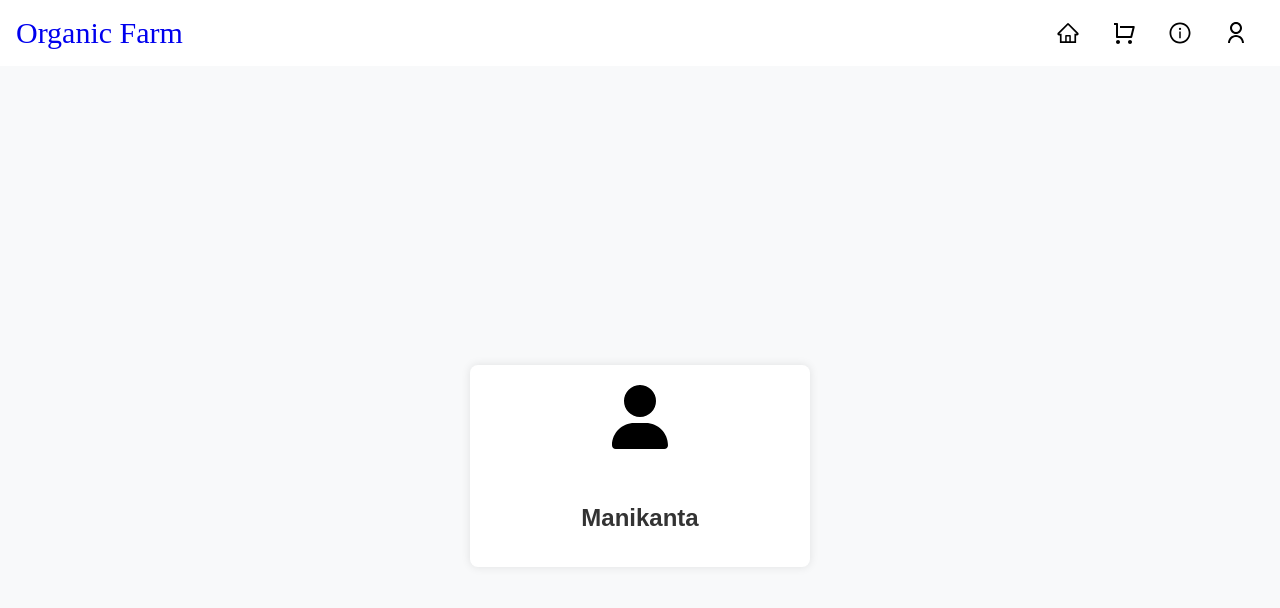
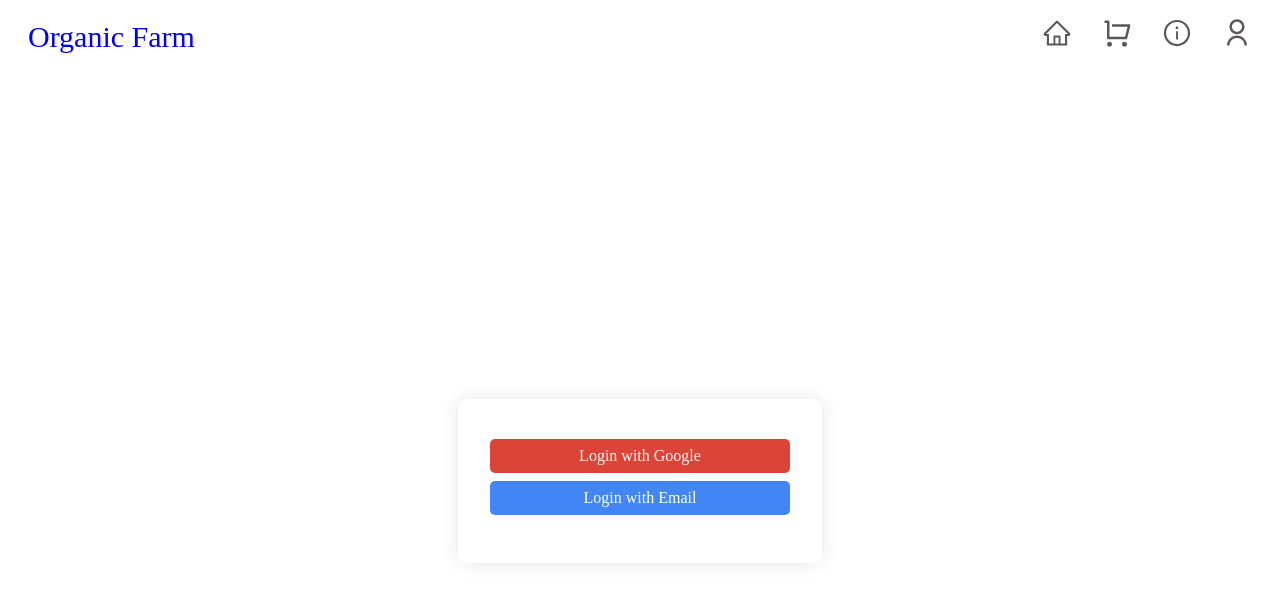
Before and after one commit to Manikanta954/organic-farm-products-webapp, a React (Create React App) app: page /profile in a window 1280 px wide. Shown: the top 608 px of the page. Built offline with nearby package versions, Linux system fonts and the light colour scheme; no server answers.

Commit message:
setup firebase logi logout button

```diff
--- a/package.json
+++ b/package.json
@@ -11,6 +11,7 @@
     "@testing-library/react": "^13.4.0",
     "@testing-library/user-event": "^13.5.0",
     "canvas-confetti": "^1.9.3",
+    "firebase": "^10.12.4",
     "react": "^18.3.1",
     "react-canvas-confetti": "^2.0.7",
     "react-dom": "^18.3.1",
--- a/src/components/Navbar.js
+++ b/src/components/Navbar.js
@@ -1,19 +1,20 @@
 import React, { useContext } from 'react';
 import { Link } from 'react-router-dom';
 import { CartContext } from '../context/CartContext';
-import {  RiShoppingCartLine, RiUserLine } from 'react-icons/ri'; // Importing icons from React Icons
-import { AiOutlineHome,AiOutlineInfoCircle } from 'react-icons/ai';
+import { RiShoppingCartLine, RiUserLine } from 'react-icons/ri'; // Importing icons from React Icons
+import { AiOutlineHome, AiOutlineInfoCircle } from 'react-icons/ai';
 import '../styles/Navbar.css';
-
+import { useAuth } from '../context/AuthContext';
 
 function Navbar() {
+  const { currentUser } = useAuth();
   const { cartItems } = useContext(CartContext);
   const cartCount = cartItems.length;
 
   return (
     <nav className="navbar">
       <div className="navbar-brand playwrite-cu-d">
-        <Link to="/" style={{ textDecoration: "none",fontSize:"30px" }}>Organic Farm</Link>
+        <Link to="/" style={{ textDecoration: "none", fontSize: "30px" }}>Organic Farm</Link>
       </div>
       <div className="navbar-links">
         <Link to="/" title="Home"><AiOutlineHome /></Link>
@@ -22,7 +23,13 @@ function Navbar() {
           {cartCount > 0 && <span className="cart-badge">{cartCount}</span>}
         </div>
         <Link to="/about" title="AboutUs"><AiOutlineInfoCircle /></Link>
-        <Link to="/profile" title="Profile"><RiUserLine /></Link>
+        <Link to="/profile">
+          {currentUser && currentUser.photoURL ? (
+            <img src={currentUser.photoURL} alt="Profile" className="navbar-profile-pic" />
+          ) : (
+            <RiUserLine  />
+          )}
+        </Link>
       </div>
     </nav>
   );
--- /dev/null
+++ b/src/context/AuthContext.js
@@ -0,0 +1,61 @@
+import React, { useContext, useState, useEffect } from 'react';
+import { getAuth, signInWithPopup, GoogleAuthProvider, signInWithEmailAndPassword, onAuthStateChanged, signOut } from 'firebase/auth';
+import { auth, googleProvider } from '../firebase';
+
+const AuthContext = React.createContext();
+
+export function useAuth() {
+  return useContext(AuthContext);
+}
+
+export function AuthProvider({ children }) {
+  const [currentUser, setCurrentUser] = useState(null);
+
+  function loginWithGoogle() {
+    return signInWithPopup(auth, googleProvider)
+      .then((result) => {
+        console.log('Google Sign In Success:', result);
+      })
+      .catch((error) => {
+        console.error('Google Sign In Error:', error);
+      });
+  }
+
+  function loginWithEmail(email, password) {
+    return signInWithEmailAndPassword(auth, email, password)
+      .then((result) => {
+        console.log('Email Sign In Success:', result);
+      })
+      .catch((error) => {
+        console.error('Email Sign In Error:', error);
+        throw error;  // Re-throw the error to be caught in the component
+      });
+  }
+
+  function logout() {
+    return signOut(auth)
+      .then(() => {
+        console.log('Sign Out Success');
+      })
+      .catch((error) => {
+        console.error('Sign Out Error:', error);
+      });
+  }
+
+  useEffect(() => {
+    const unsubscribe = onAuthStateChanged(auth, (user) => {
+      setCurrentUser(user);
+      console.log('Auth State Changed:', user);
+    });
+    return unsubscribe;
+  }, []);
+
+  const value = {
+    currentUser,
+    loginWithGoogle,
+    loginWithEmail,
+    logout,
+  };
+
+  return <AuthContext.Provider value={value}>{children}</AuthContext.Provider>;
+}
--- /dev/null
+++ b/src/firebase.js
@@ -0,0 +1,21 @@
+import { initializeApp } from "firebase/app";
+import { getAuth, GoogleAuthProvider, signInWithEmailAndPassword } from "firebase/auth";
+
+const firebaseConfig = {
+  apiKey: "AIzaSyBIwnQTLqZ5FBEIH8AFgPuuhvZSuYp_YME",
+  authDomain: "organic-farm-e5915.firebaseapp.com",
+  projectId: "organic-farm-e5915",
+  storageBucket: "organic-farm-e5915.appspot.com",
+  messagingSenderId: "822900521464",
+  appId: "1:822900521464:web:a588a13f436ecd0c8bfe0d",
+  measurementId: "G-3WDWZHW31C"
+};
+
+// Initialize Firebase
+const app = initializeApp(firebaseConfig);
+
+// Initialize Firebase Authentication and get a reference to the service
+const auth = getAuth(app);
+const googleProvider = new GoogleAuthProvider();
+
+export { auth, googleProvider, signInWithEmailAndPassword };
--- a/src/pages/Profile.js
+++ b/src/pages/Profile.js
@@ -1,16 +1,82 @@
-import React from 'react';
-import { FontAwesomeIcon } from '@fortawesome/react-fontawesome';
-import { faUser } from '@fortawesome/free-solid-svg-icons';
+import React, { useState } from 'react';
+import { useAuth } from '../context/AuthContext';
 import '../styles/Profile.css';
 
 function Profile() {
+  const { currentUser, loginWithGoogle, loginWithEmail, logout } = useAuth();
+  const [showEmailLogin, setShowEmailLogin] = useState(false);
+  const [email, setEmail] = useState('');
+  const [password, setPassword] = useState('');
+  const [error, setError] = useState('');
+  const [success, setSuccess] = useState('');
+
+  const handleEmailLogin = async () => {
+    setError('');
+    setSuccess('');
+    try {
+      await loginWithEmail(email, password);
+      setSuccess('Logged in successfully!');
+    } catch (error) {
+      setError('Failed to log in. Please check your email and password.');
+      console.error('Login Error:', error);
+    }
+  };
+
   return (
     <div className="profile">
       <div className="profile-card">
         <div className="profile-avatar">
-          <FontAwesomeIcon icon={faUser} size="4x" />
+          {currentUser ? (
+            <img src={currentUser.photoURL} alt="Profile" className="profile-pic" />
+          ) : (
+            <>
+              <button onClick={loginWithGoogle} className="login-btn google">
+                Login with Google
+              </button>
+              <button onClick={() => setShowEmailLogin(true)} className="login-btn email">
+                Login with Email
+              </button>
+            </>
+          )}
         </div>
-        <h2 className="profile-name">Manikanta</h2>
+        {showEmailLogin && !currentUser && (
+          <div className="email-login">
+            <input
+              type="email"
+              value={email}
+              onChange={(e) => setEmail(e.target.value)}
+              placeholder="Email"
+              className="email-input"
+            />
+            <input
+              type="password"
+              value={password}
+              onChange={(e) => setPassword(e.target.value)}
+              placeholder="Password"
+              className="password-input"
+            />
+            <button onClick={handleEmailLogin} className="login-btn email-submit">
+              Submit
+            </button>
+            {error && <p className="error-message">{error}</p>}
+            {success && <p className="success-message">{success}</p>}
+          </div>
+        )}
+        {currentUser && (
+          <>
+            <h2 className="profile-name">{currentUser.displayName}</h2>
+            <p className="profile-email">{currentUser.email}</p>
+
+            <div className="profile-actions">
+              <button className="profile-action-btn">My Orders</button>
+              <button className="profile-action-btn">Track Order</button>
+              <button className="profile-action-btn">Support</button>
+              <button onClick={logout} className="logout-btn">
+              Logout
+            </button>
+            </div>
+          </>
+        )}
       </div>
     </div>
   );
--- a/src/styles/Fireworks.css
+++ b/src/styles/Fireworks.css
@@ -12,7 +12,7 @@
     bottom: 0;
     width: 3px;
     height: 60px;
-    background: linear-gradient(to top, transparent, #ffcc00);
+    background: linear-gradient(to top, transparent,rgb(255, 255, 13), #fc8665,rgb(243, 147, 147));
     animation: shoot 1.5s ease-out infinite;
   }
 
--- a/src/styles/Navbar.css
+++ b/src/styles/Navbar.css
@@ -1,57 +1,49 @@
-@import url('https://fonts.googleapis.com/css2?family=Roboto:wght@400;700&family=Open+Sans:wght@400;700&display=swap');
-@import url('https://fonts.googleapis.com/css2?family=Playfair+Display&display=swap');
+/* Navbar.css */
 .navbar {
   display: flex;
   justify-content: space-between;
-  background-color: transparent; /* Transparent background */
-  padding: 1rem;
-  color: black; /* Black text color */
-  font-family: 'Playfair Display', serif;/*Playfair Display,Cinzel,Merienda,*/
-  font-weight: 500;
+  align-items: center;
+  padding: 10px 20px;
+  background-color: #fff;
 }
-.playwrite-cu-d {
-  font-family: "Playwrite CU", cursive;
-  font-optical-sizing: 'auto';
-  font-weight: 400;
-  font-style: normal;
+
+.navbar-brand {
+  font-family: 'Playfair Display', serif;
 }
 
 .navbar-links {
   display: flex;
-  align-items: center; /* Center items vertically */
+  align-items: center;
 }
 
 .navbar-links a {
-  color: black; /* Black text color */
-  margin: 0 1rem;
+  color:rgb(93, 87, 87);
+  margin-left: 30px;
+  font-size: 30px;
   text-decoration: none;
-  font-size: 1.5rem; /* Base font size */
-  display: flex;
-  align-items: center;
 }
 
-.navbar-links a:hover {
-  color: #ff6347;
-  text-decoration: underline;
+.navbar-links .cart-link {
+  position: relative;
 }
 
-.cart-link {
-  position: relative;
-  display: flex;
-  align-items: center;
-}
-
-.cart-badge {
+.navbar-links .cart-badge {
   position: absolute;
-  top: -8px;
-  right: -8px;
+  top: -10px;
+  right: -10px;
   background-color: red;
   color: white;
   border-radius: 50%;
-  padding: 2px 6px;
-  font-size: 0.8rem;
-  font-weight: bold;
-  z-index: 1;
+  padding: 5px 10px;
+  font-size: 12px;
+}
+
+.navbar-profile-pic {
+  width: 30px;
+  height: 30px;
+  font-size: 30px;
+  border-radius: 50%;
+  object-fit: cover;
 }
 
 /* Responsive Design */
@@ -75,4 +67,10 @@
     top: -6px; /* Adjust position for smaller screens */
     right: -6px; /* Adjust position for smaller screens */
   }
+  .navbar-profile-pic {
+    width: 18px;
+    height: 18px;
+    border-radius: 50%;
+    object-fit: cover;
+  }
 }
--- a/src/styles/Profile.css
+++ b/src/styles/Profile.css
@@ -1,38 +1,208 @@
 /* Profile.css */
-
 .profile {
   display: flex;
   justify-content: center;
   align-items: center;
-    height: 100vh; /* Adjust height as needed */
-    background-color: #f8f9fa;
+  height: 100vh;
+  background: white;
+  padding: 1rem;
 }
 
 .profile-card {
-    width: 300px; /* Adjust card width as needed */
-    padding: 20px;
+  background: white;
+  padding: 2rem;
+  border-radius: 10px;
+  box-shadow: 0 0 20px rgba(0, 0, 0, 0.1);
   text-align: center;
-    background-color: #fff;
-    border-radius: 8px;
-    box-shadow: 0 0 10px rgba(0, 0, 0, 0.1);
+  width: 100%;
+  max-width: 300px;
+  animation: fadeIn 1s ease-in-out;
 }
 
 .profile-avatar {
-    width: 100px; /* Adjust avatar size as needed */
-    height: 100px;
-    margin: 0 auto 15px; /* Center avatar */
-    border-radius: 50%;
-    overflow: hidden;
+  margin-bottom: 1rem;
 }
 
-  .profile-avatar img {
-    width: 100%;
-    height: 100%;
-    object-fit: cover;
+.profile-icon {
+  color: #666;
+}
+
+.profile-pic {
+  border-radius: 50%;
+  width: 100px;
+  height: 100px;
 }
 
 .profile-name {
+  font-family: 'Playfair Display', serif;
   font-size: 1.5rem;
   color: #333;
-    margin-bottom: 15px;
+  margin-bottom: 0.5rem;
 }
+
+.profile-email {
+  font-family: 'Cinzel', serif;
+  font-size: 1rem;
+  color: #666;
+  margin-bottom: 1.5rem;
+}
+
+.profile-actions,
+.login-buttons {
+  margin-top: 1rem;
+}
+
+.profile-action-btn,
+.login-btn,
+.logout-btn {
+  display: block;
+  width: 100%;
+  padding: 0.5rem;
+  margin: 0.5rem 0;
+  border: none;
+  border-radius: 5px;
+  font-family: 'Merienda', cursive;
+  font-size: 1rem;
+  cursor: pointer;
+  transition: background 0.3s ease;
+}
+
+.profile-action-btn {
+  background: rgb(210, 3, 210);
+  color: white;
+}
+
+.profile-action-btn:hover {
+  background: #e472cf;
+  color: white;
+}
+
+.login-btn.google {
+  background: #db4437;
+  color: white;
+}
+
+.login-btn.google:hover {
+  background: #c33d2e;
+}
+
+.login-btn.email {
+  background: #4285f4;
+  color: white;
+}
+
+.login-btn.email:hover {
+  background: #357ae8;
+}
+
+.login-btn.email-submit {
+  background: #34a853;
+  color: white;
+}
+
+.login-btn.email-submit:hover {
+  background: #2c8c45;
+}
+
+.logout-btn {
+  background: #ff5722;
+  color: white;
+}
+
+.logout-btn:hover {
+  background: #e64a19;
+}
+
+.email-login {
+  display: flex;
+  flex-direction: column;
+  gap: 0.5rem;
+  margin-top: 1rem;
+}
+
+.email-input,
+.password-input {
+  padding: 0.5rem;
+  border: 1px solid #ccc;
+  border-radius: 5px;
+  font-family: 'Merienda', cursive;
+  font-size: 1rem;
+}
+
+.error-message {
+  color: red;
+  font-size: 0.875rem;
+  margin-top: 0.5rem;
+}
+
+.success-message {
+  color: green;
+  font-size: 0.875rem;
+  margin-top: 0.5rem;
+}
+
+@keyframes fadeIn {
+  from {
+    opacity: 0;
+    transform: scale(0.9);
+  }
+  to {
+    opacity: 1;
+    transform: scale(1);
+  }
+}
+
+/* Media Queries for Responsiveness */
+@media (max-width: 768px) {
+  .profile-card {
+    padding: 1.5rem;
+    width: 100%;
+    max-width: 400px;
+  }
+
+  .profile-name {
+    font-size: 1.25rem;
+  }
+
+  .profile-email {
+    font-size: 0.875rem;
+  }
+
+  .profile-action-btn,
+  .login-btn,
+  .logout-btn {
+    font-size: 0.875rem;
+  }
+
+  .email-input,
+  .password-input {
+    font-size: 0.875rem;
+  }
+}
+
+@media (max-width: 480px) {
+  .profile-card {
+    padding: 1rem;
+    width: 100%;
+    max-width: 300px;
+  }
+
+  .profile-name {
+    font-size: 1rem;
+  }
+
+  .profile-email {
+    font-size: 0.75rem;
+  }
+
+  .profile-action-btn,
+  .login-btn,
+  .logout-btn {
+    font-size: 0.75rem;
+  }
+
+  .email-input,
+  .password-input {
+    font-size: 0.75rem;
+  }
+}
```
Also changed, not shown: src/index.js (+6 -5 lines), src/pages/chicken1.jpeg (deleted), 1 other file (tests, documents, lock files or other folders). Lines whose indentation alone changed are shown as unchanged.
